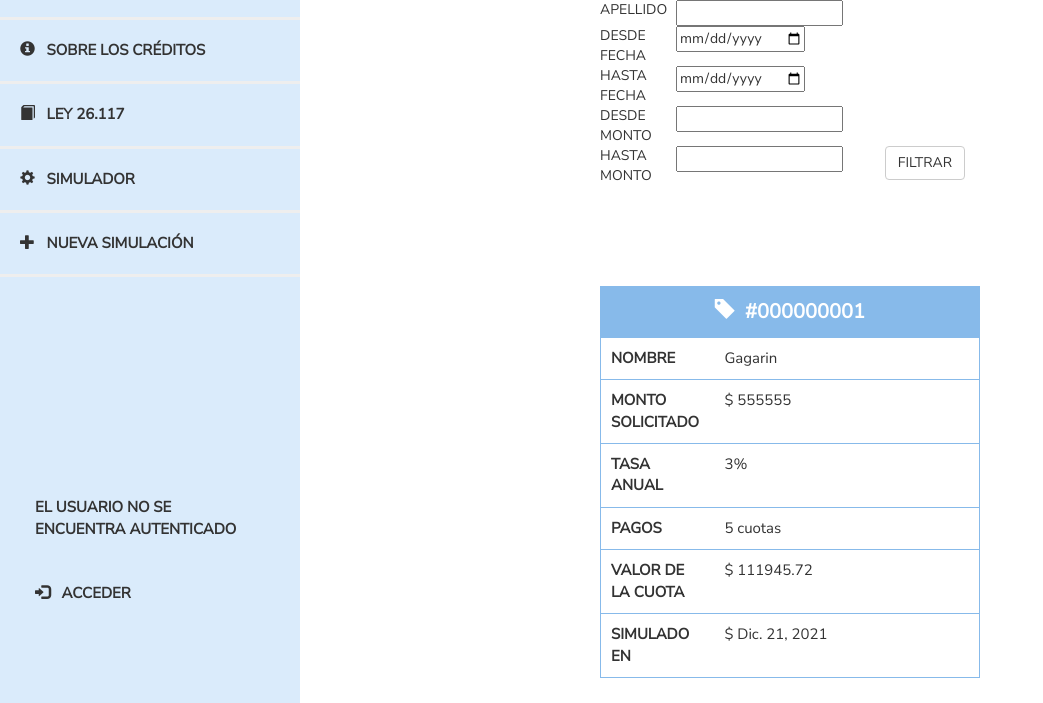
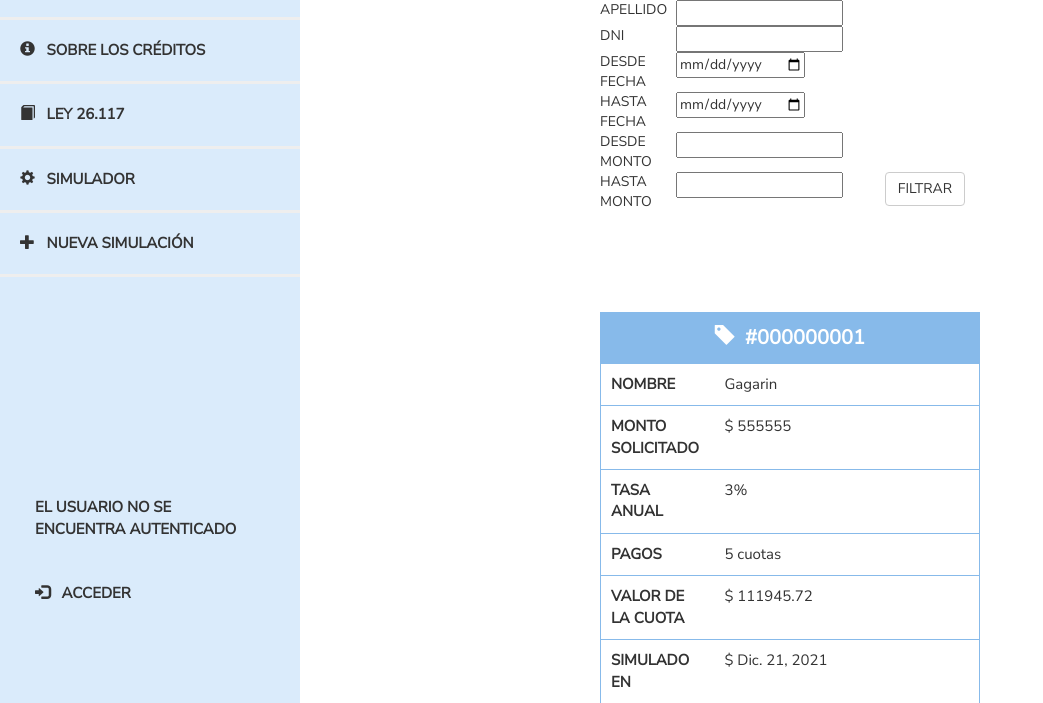
Before and after one commit to autusgo/prestar2, a Django app: page /simulador/list/ in a window 1280 px wide. Shown: the part 197-900 px from the top of the page, without its empty margins (0-1043 px from the left). Run offline with Django 3.2, Linux system fonts and the light colour scheme; data comes from the database, SQL or seed files in the repository; both versions use the stored data as it was after the commit; some libraries are stand-ins or nearby versions.

Commit message:
se puede filtrar por DNI

```diff
--- a/PrestAr/prestamos/filters.py
+++ b/PrestAr/prestamos/filters.py
@@ -11,6 +11,7 @@ class DateInput(forms.DateInput):
 
 class SimulacionFilter(django_filters.FilterSet):
     apellido = CharFilter(field_name="apellido", lookup_expr='icontains')
+    dni = NumberFilter(field_name="dni")
     start_date = DateFilter(field_name="created_date",
                             lookup_expr='gte', widget=DateInput)
     end_date = DateFilter(field_name="created_date",
--- a/PrestAr/prestamos/templates/simulador/simulaciones_list.html
+++ b/PrestAr/prestamos/templates/simulador/simulaciones_list.html
@@ -11,6 +11,10 @@
 
 		<div class="box1" value="APELLIDO">APELLIDO</div>
 		<div class="box2" value="SIMULACION">{{ filter.form.apellido }}</div>
+		<div class="box3"></div>
+
+		<div class="box1" value="APELLIDO">DNI</div>
+		<div class="box2" value="SIMULACION">{{ filter.form.dni }}</div>
 		<div class="box3"></div>
 
 		<div class="box1" value="created_date">DESDE FECHA</div>
```
Also changed, not shown: PrestAr/db.sqlite3.
